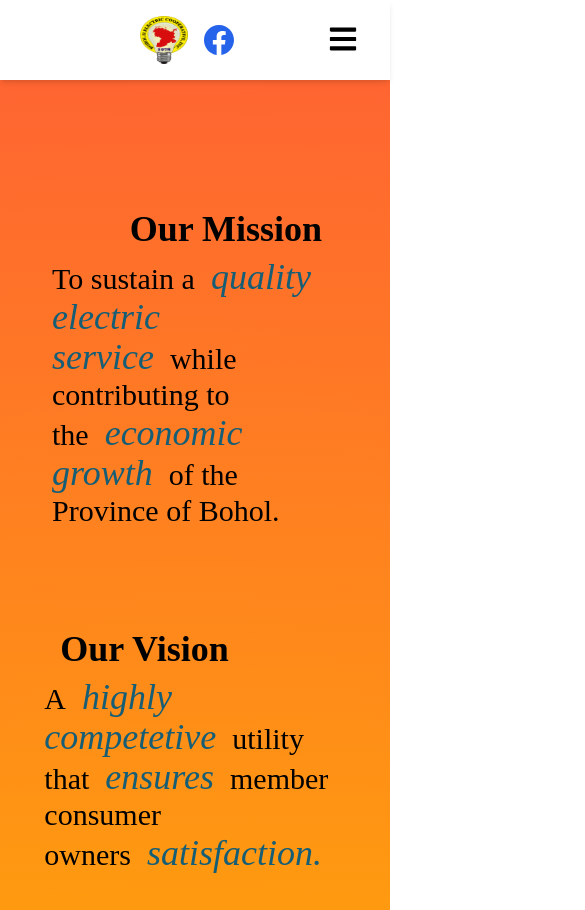
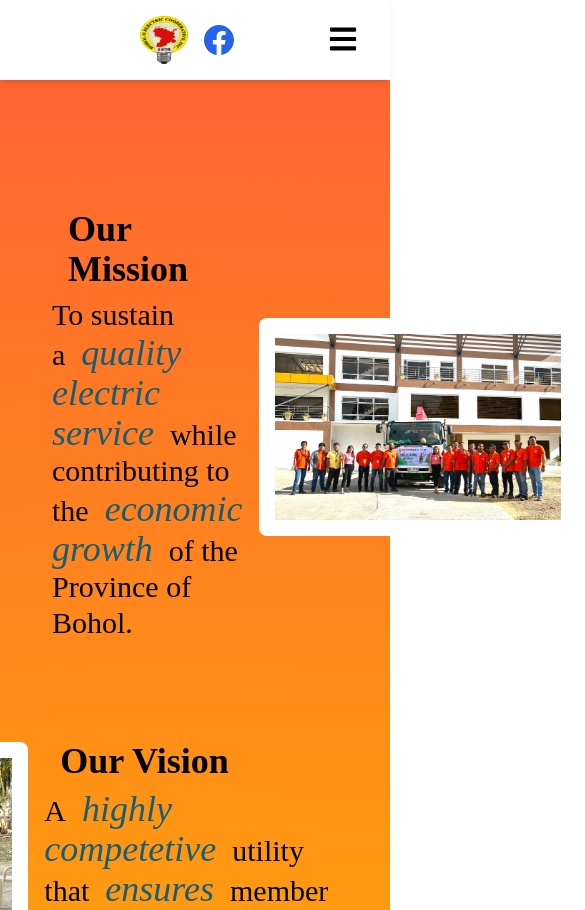
Before and after one commit to celcius001/boheco-website-master, a React (Create React App) app: page /about in a window 390 px wide. Shown: the top 910 px of the page, 585 px wide, since content can reach past the window. Built offline with nearby package versions, Linux system fonts and the light colour scheme.

Commit message:
fixed image on desktop view

```diff
--- a/src/components/Footer.jsx
+++ b/src/components/Footer.jsx
@@ -9,8 +9,8 @@ const Footer = () => {
       <div className="flex justify-evenly py-4 border-b-[0.5px] border-gray-300">
         <iframe
           title="map"
-          src="https://www.google.com/maps/embed?pb=!1m18!1m12!1m3!1d3933.5676654641097!2d124.35791033651068!3d9.632442587755218!2m3!1f0!2f0!3f0!3m2!1i1024!2i768!4f13.1!3m3!1m2!1s0x33aa7220ea85d1af%3A0xb661993219e5c68d!2sBohol%20II%20Electric%20Cooperative%2C%20Inc.%20-%20Jagna%20Main%20Office!5e0!3m2!1sen!2sph!4v1667976273421!5m2!1sen!2sph"
-          className="lg:block hidden p-2 bg-slate-100 bg-opacity-40 shadow-lg rounded-md"
+          src="https://www.google.com/maps/embed?pb=!1m18!1m12!1m3!1d1966.781703345928!2d124.35679480665894!3d9.632808081282136!2m3!1f0!2f0!3f0!3m2!1i1024!2i768!4f13.1!3m3!1m2!1s0x33aa7220ea85d1af%3A0xb661993219e5c68d!2sBohol%20II%20Electric%20Cooperative%2C%20Inc.%20-%20Jagna%20Main%20Office!5e0!3m2!1sen!2sph!4v1699937927460!5m2!1sen!2sph"
+          className="lg:block sm:hidden p-2 bg-slate-100 bg-opacity-40 shadow-lg rounded-md"
         ></iframe>
         <div>
           {/* main */}
--- a/src/components/Section.jsx
+++ b/src/components/Section.jsx
@@ -1,6 +1,6 @@
 import React from "react";
 
-const img = ["assets/h.jpeg", "/assets/m.jpeg", "/assets/v.jpeg"];
+const img = ["/assets/m.jpeg", "/assets/v.jpeg"];
 
 const Section = () => {
   return (
@@ -25,8 +25,8 @@ const Section = () => {
         </div>
         <img
           draggable={false}
-          className="hidden lg:block lg:h-96 object-cover object-center px-4 bg-white p-4 rounded-lg"
-          src={img[1]}
+          className="sm:hidden lg:block lg:h-96 object-cover object-center px-4 bg-white p-4 rounded-lg"
+          src={img[0]}
           alt="mission"
         />
       </div>
@@ -53,8 +53,8 @@ const Section = () => {
         </div>
         <img
           draggable={false}
-          className="hidden lg:block lg:h-96 object-cover object-center px-4 bg-white p-4 rounded-lg"
-          src={img[2]}
+          className="sm:hidden lg:block lg:h-96 object-cover object-center px-4 bg-white p-4 rounded-lg"
+          src={img[1]}
           alt="vision"
         />
       </div>
```
